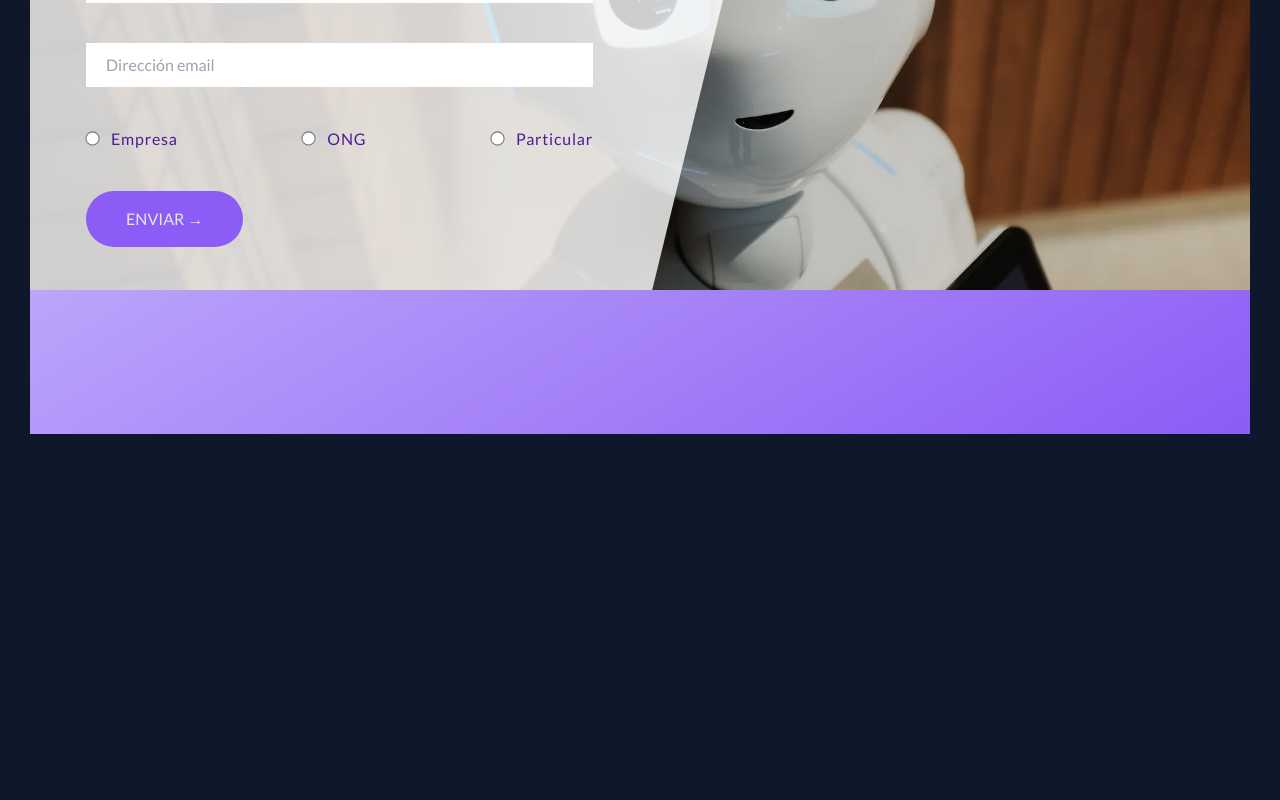
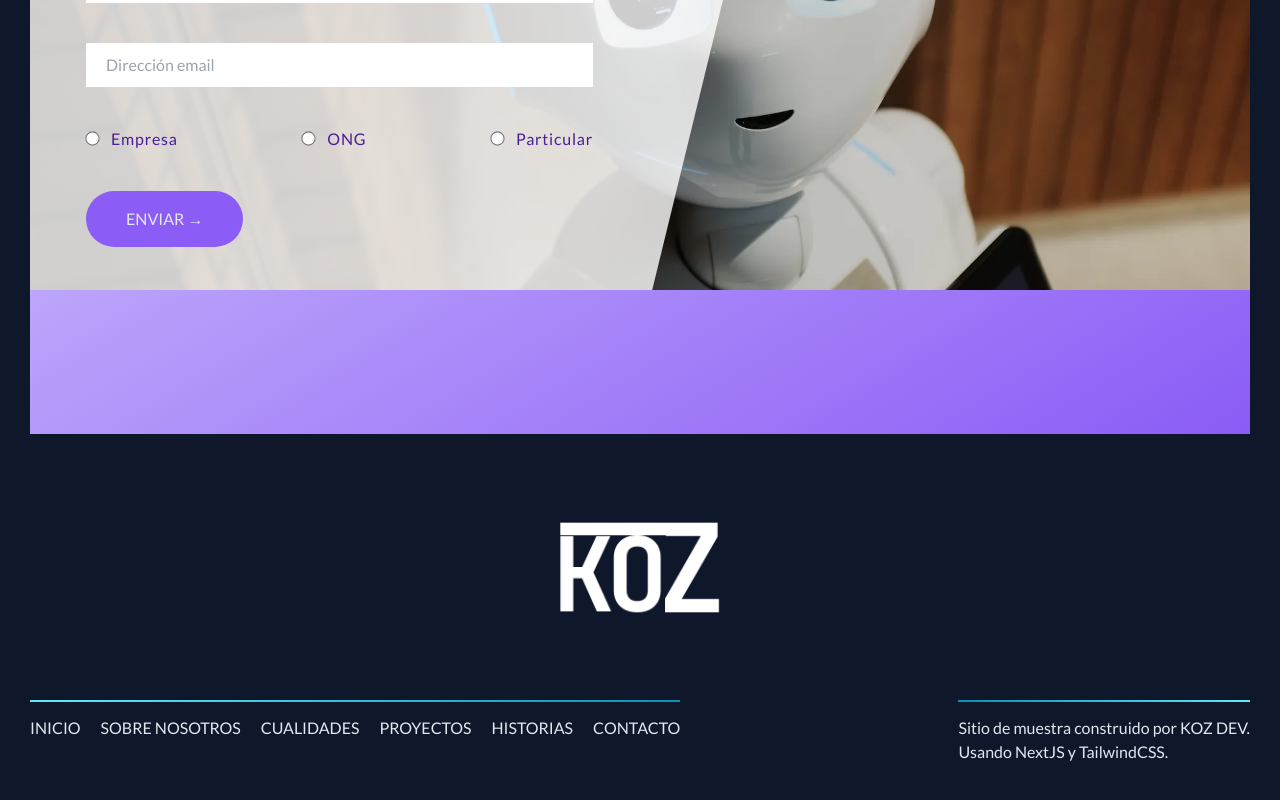
Before and after one commit to andriy-koz/portfolio-final, a Next.js app: page / in a window 1280 px wide. Shown: the part 4750-5550 px from the top of the page. Before the commit the page ends 5214 px from the top, so only its background shows below. Built offline with nearby package versions, Linux system fonts and the light colour scheme.

Commit message:
feat: footer

```diff
--- a/components/Main.js
+++ b/components/Main.js
@@ -3,6 +3,7 @@ import Projects from './sections/Projects';
 import SectionAbout from './sections/SectionAbout';
 import Testimonials from './sections/Testimonials';
 import Contact from './sections/Contact';
+import Footer from './sections/Footer';
 
 const Main = () => {
   return (
@@ -12,6 +13,7 @@ const Main = () => {
       <Projects />
       <Testimonials />
       <Contact />
+      <Footer />
     </main>
   );
 };
--- /dev/null
+++ b/components/sections/Footer.js
@@ -0,0 +1,49 @@
+import Image from 'next/image';
+
+const list = [
+  'inicio',
+  'sobre nosotros',
+  'cualidades',
+  'proyectos',
+  'historias',
+  'contacto',
+];
+
+const Footer = () => {
+  return (
+    <footer className='pb-12'>
+      <div className='my-20'>
+        <Image
+          src='/logo-koz.png'
+          height={96}
+          width={192}
+          alt='logo'
+          className='mx-auto'
+        />
+      </div>
+      <div className='flex justify-between text-slate-200'>
+        <ul className='flex uppercase gap-5 justify-between pt-4 relative'>
+          <div className='absolute top-0 left-0 w-full h-[2px] bg-gradient-to-r from-cyan-300 to-cyan-600' />
+          {list.map((item, i) => (
+            <li
+              key={i}
+              className='transition-all hover:text-cyan-300 hover:rotate-6 hover:scale-110 hover:shadow-lg hover:shadow-cyan-500/50 h-4'>
+              <a href='#'>{item}</a>
+            </li>
+          ))}
+        </ul>
+        <div className='py-4 relative'>
+          <div className='absolute top-0 left-0 w-full h-[2px] bg-gradient-to-r from-cyan-600 to-cyan-300' />
+          <p>
+            Sitio de muestra construido por <a href='#'>KOZ DEV</a>.
+          </p>
+          <p>
+            Usando <a href='#'>NextJS</a> y <a href='#'>TailwindCSS</a>.
+          </p>
+        </div>
+      </div>
+    </footer>
+  );
+};
+
+export default Footer;
```
